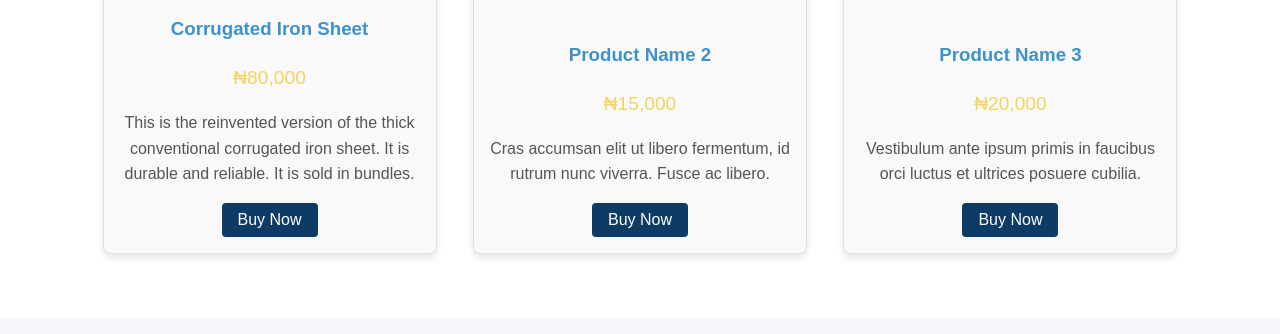
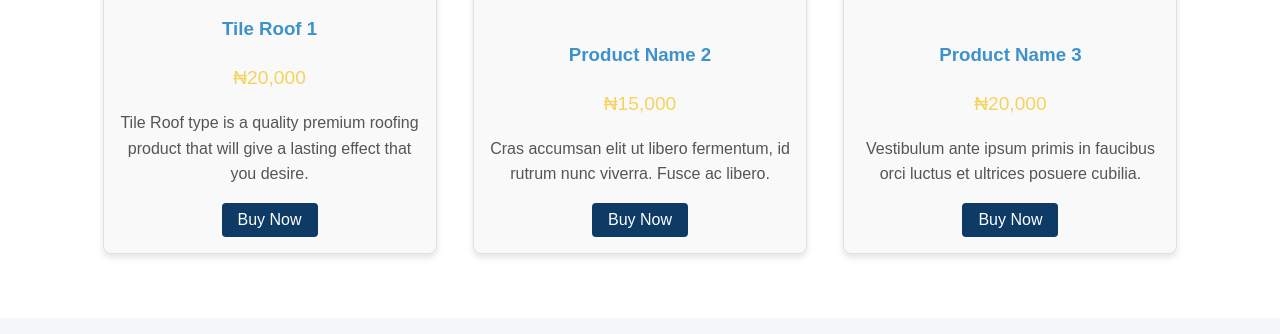
Before and after one commit to gbtsbuild/Stfront_2, a plain HTML site: page index.html in a window 1280 px wide. Shown: the part 618-952 px from the top of the page. Drawn offline with Linux system fonts and the light colour scheme.

Commit message:
Update index.html

```diff
--- a/index.html
+++ b/index.html
@@ -36,10 +36,10 @@
         <section class="featured-products">
             <h2>Featured Products of the Week</h2>
             <div class="product">
-                <img src="https://www.aliexpress.com/item/1005008081056657.html?browser_id=038c9465a84f4b5895e1f651d689970a&aff_platform=msite&m_page_id=pfsoicvdcawlwans196c516387b946ec5d710e04d2&gclid=&pdp_ext_f=%7B%22order%22%3A%22-1%22%2C%22eval%22%3A%221%22%7D&pdp_npi=4%40dis%21NGN%212463063.78%21246305.89%21%21%2110079.12%211007.91%21%40211b431017470632899616202e1c5c%2112000043592203062%21sea%21NG%210%21ABX&algo_pvid=9068f404-04c5-4b16-bddc-bb7445c78c9f/300x200?text=Product+1" alt="Featured Product 1">
-                <h3>Corrugated Iron Sheet</h3>
-                <p class="price">₦80,000</p>
-                <p class="description">This is the reinvented version of the thick conventional corrugated iron sheet. It is durable and reliable. It is sold in bundles.</p>
+                <img src="https://www.vecteezy.com/photo/52675974-blue-roof-tiles-with-a-blue-sky-background/300x200?text=Product+1" alt="Featured Product 1">
+                <h3>Tile Roof 1</h3>
+                <p class="price">₦20,000</p>
+                <p class="description">Tile Roof type is a quality premium roofing product that will give a lasting effect that you desire.</p>
                 <button class="cta-button">Buy Now</button>
             </div>
             <div class="product">
```
